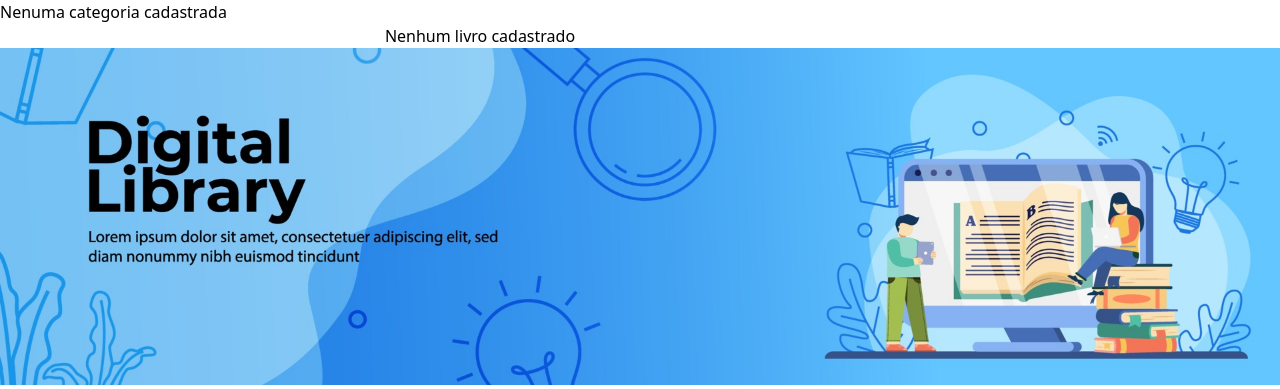
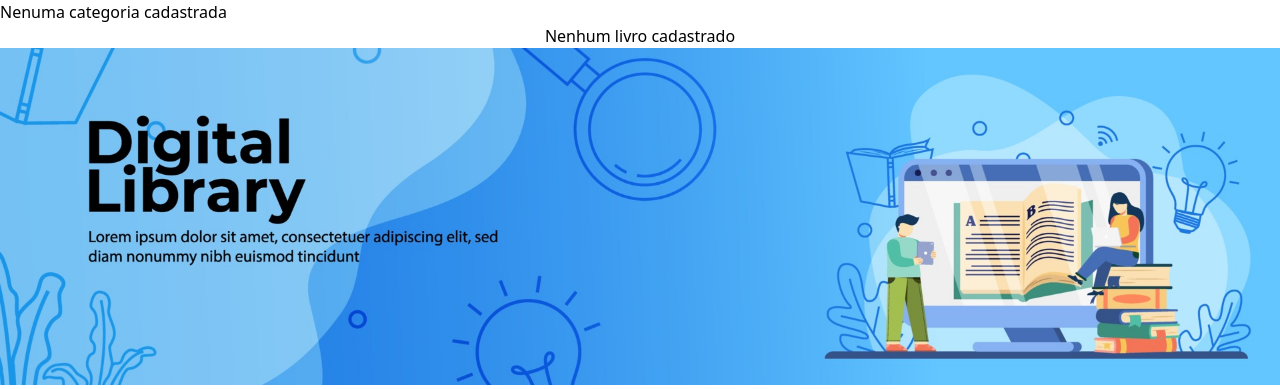
Before and after one commit to ericsanto/biblioteca_django, a Django app: page /catalogo/ in a window 1280 px wide. Shown: the part 140-529 px from the top of the page. Run offline with Django 5.2, Linux system fonts and the light colour scheme; data that the repository does not hold is empty; some libraries are stand-ins or nearby versions; some web fonts are replaced.

Commit message:
Alterando nome de classes de algumas divs

```diff
--- a/library/templates/catalog_books.html
+++ b/library/templates/catalog_books.html
@@ -51,14 +51,14 @@
 
 
 
-      <div class=" flex flex-row justify-center flex-wrap w-9/12 items-center">
+      <div class=" flex flex-row justify-center flex-wrap w-full items-center">
         <hr>
         {% if books %}
         {% for book in books %}
         <div class="card m-5" style="width: 18rem;">
           <a href="{% url 'book_detail' book.pk %}"><img src="{{book.image.url}}" class="card-img-top p-3" alt="..."></a>
           <div class="card-body">
-            <a href="{% url 'book_detail' book.pk %}"><p class="card-title text-lg font-bold" id="p">{{book.name}}</p></a>
+            <a href="{% url 'book_detail' book.pk %}" class="w-full text-center"><p class="card-title text-lg font-bold w-full text-center" id="p">{{book.name}}</p></a>
             {% for author in book.author.all %}
             <p class="card-text text-xs ">Autor(s): {{author.name}}</p>
             {% endfor %}
@@ -128,7 +128,7 @@
 
     {% if request.user.is_authenticated %}
     <article class="article-col flex flex-col justify-center items-center text-center">
-      <p class="text-xl text-center  mt-16 mb-5 ml-5">Baseado na sua última escolha</p>
+      <p class="text-xl text-center mt-16 mb-5 ml-5">Baseado na sua última escolha</p>
       <div class="container-more-reserve-book flex flex-row justify-center items-center">
         {% for book in suggestion.all %}
           <div class="card flex flex-col justify-center items-center m-5 pt-5" style="width: 18rem;">
```
